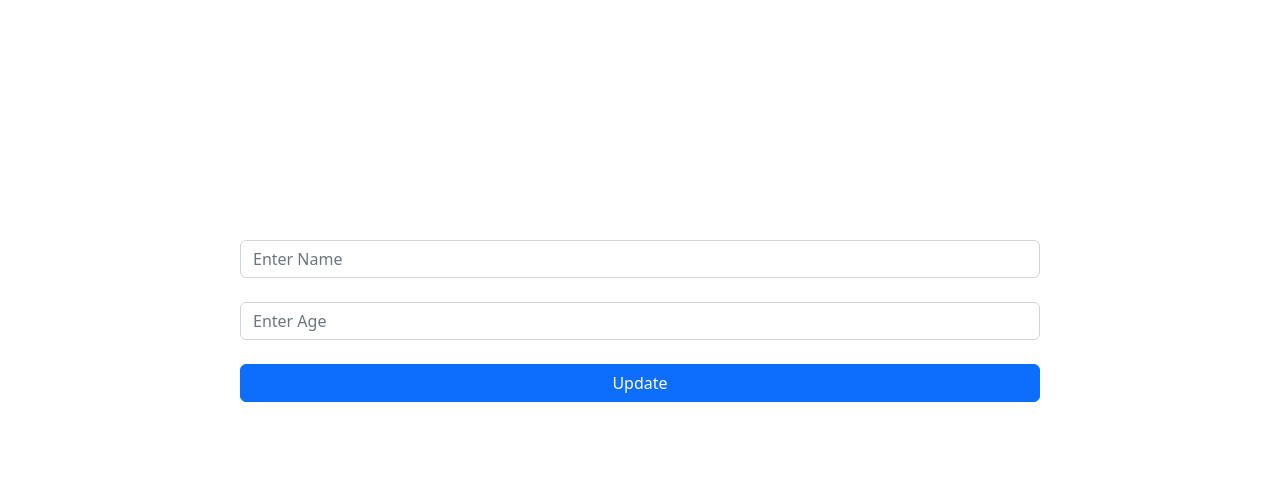
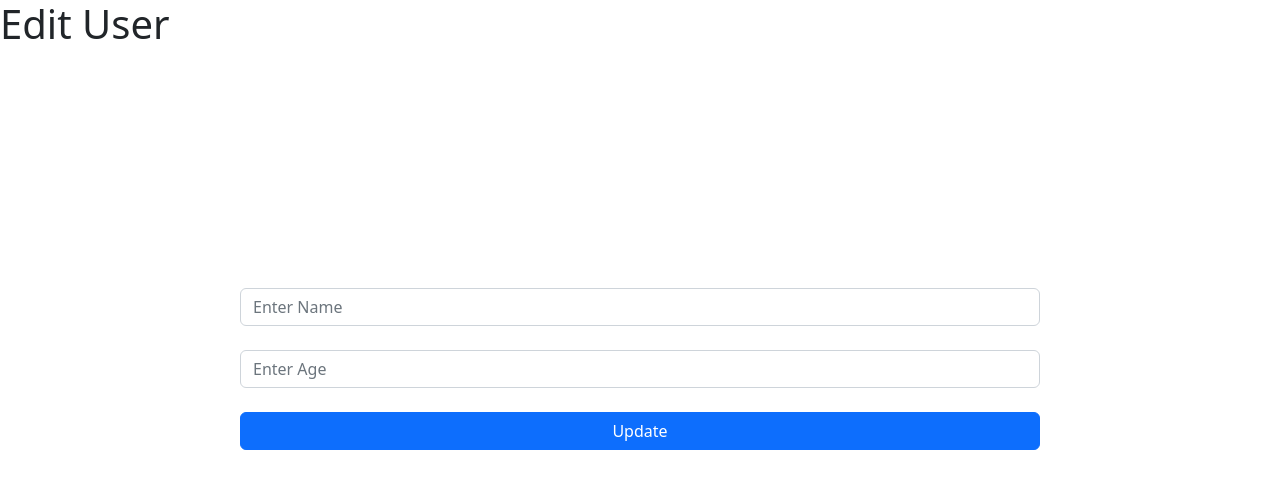
Before and after one commit to 002hardik/CRUD-Application, a React (Create React App) app: page /edit in a window 1280 px wide. Shown: the top 488 px of the page. Built offline with nearby package versions, Linux system fonts and the light colour scheme.

Commit message:
Edit User

```diff
--- a/src/components/Edit.js
+++ b/src/components/Edit.js
@@ -36,6 +36,9 @@ function Edit(){
 
     return(
         <div>
+        <div>
+            <h1>Edit User</h1>
+        </div>
              <Form className="d-grid gap-2" style={{margin:"15rem"}}>
             <Form.Group className="mb-3" controlId="formName">
                 <Form.Control type="text" placeholder="Enter Name" value={name} required onChange={(e) => setName(e.target.value)}>
```
